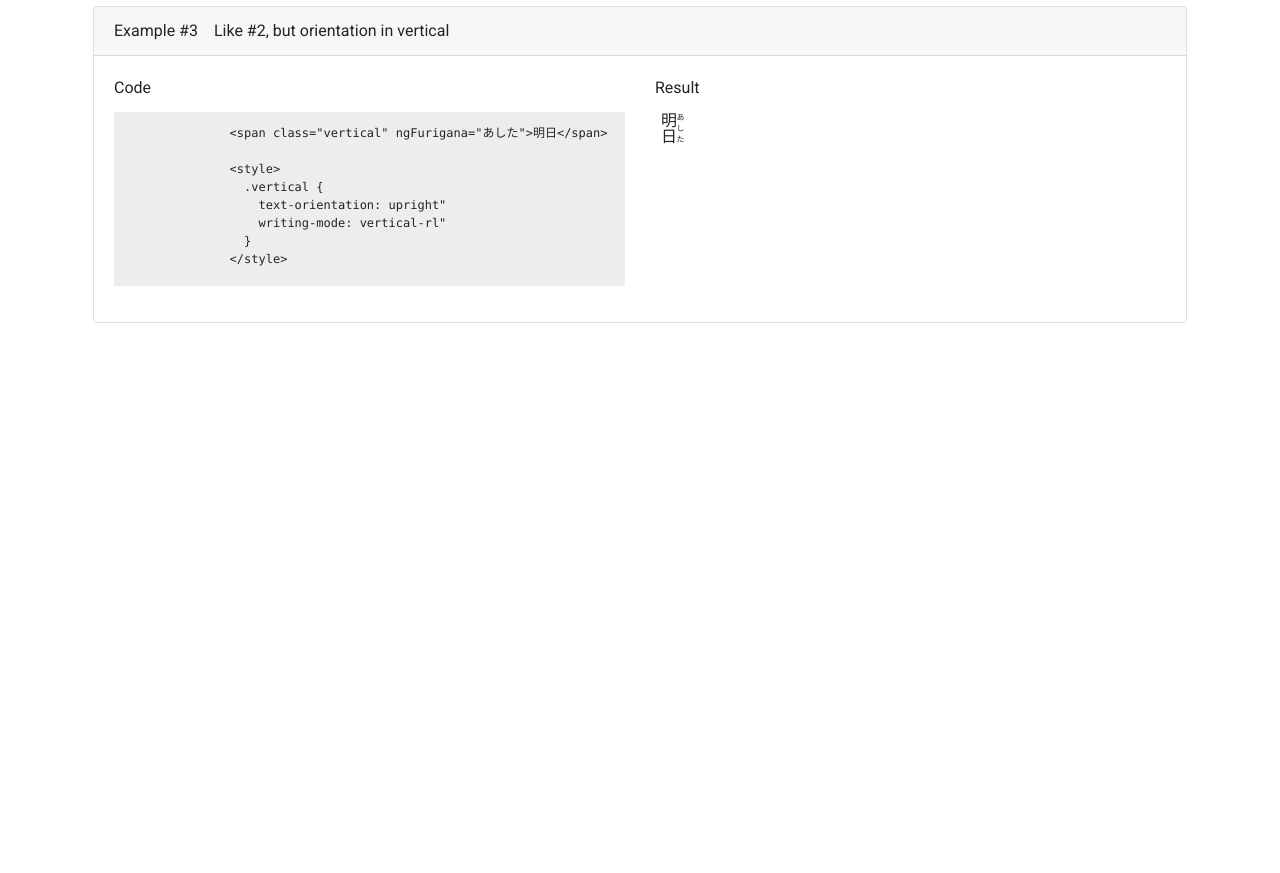
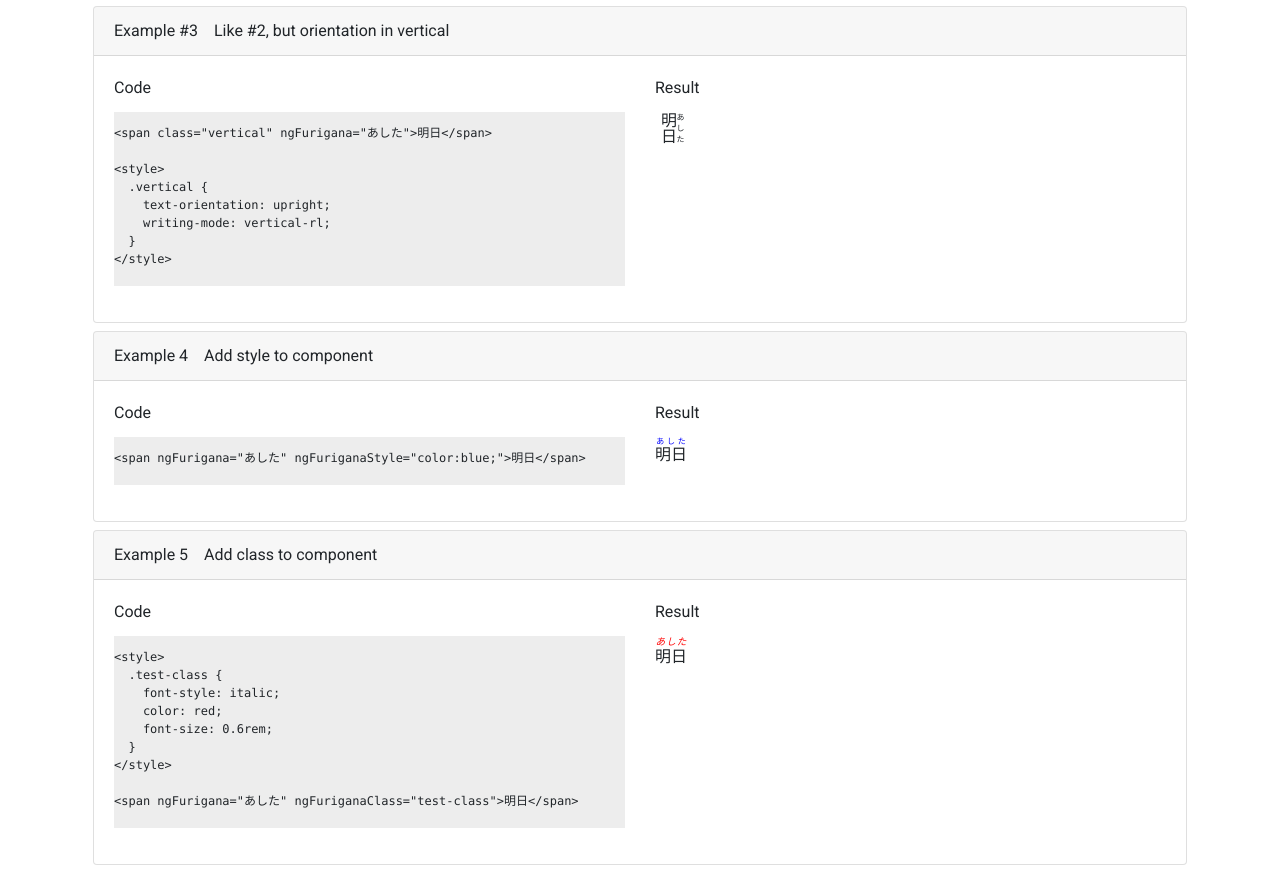
Before and after one commit to ThisIsDemetrio/yang-furigana, an Angular app in the folder furiganaSampleApp/: page / in a window 1280 px wide. Shown: the part 518-1391 px from the top of the page. Before the commit the page ends 849 px from the top, so only its background shows below. Built offline with nearby package versions, Linux system fonts and the light colour scheme.

Commit message:
feat: manual Encapsulation to recognize class #3

```diff
--- a/furiganaSampleApp/projects/ng-furigana/src/lib/ng-furigana.directive.ts
+++ b/furiganaSampleApp/projects/ng-furigana/src/lib/ng-furigana.directive.ts
@@ -44,10 +44,11 @@ export class NgFuriganaDirective implements AfterViewInit {
   /**
    * Generate the template to be added to the HTML as result
    */
-  generateRubyTag(): string {
+  private generateRubyTag(): string {
     let styleCode = '';
     if (!!this.ngFuriganaClass) {
-      styleCode = ` class="${this.ngFuriganaClass}"`;
+      const encapsulationAttribute = this.el.nativeElement.attributes[0];
+      styleCode = ` ${encapsulationAttribute.name} class="${this.ngFuriganaClass}"`;
     }
     if (!!this.ngFuriganaStyle) {
       styleCode += ` style="${this.ngFuriganaStyle}"`;
--- a/furiganaSampleApp/src/app/app.component.html
+++ b/furiganaSampleApp/src/app/app.component.html
@@ -9,7 +9,7 @@
     <div *ngIf="false" class="card m-2">
         <div class="card-header">
           <span class="mr-3">Development</span>
-          <span class="description">Should not show in case it isn't a span element</span>
+          <span class="description">Add class and style to component</span>
         </div>
         <div class="card-body">
           <div class="card-title row">
@@ -19,7 +19,7 @@
           <div class="card-text row">
             <div class="col"></div>
             <div class="col">
-              <span ngFurigana="あした">明日</span>
+              <span ngFurigana="あした" ngFuriganaClass="furigana-class">明日</span>
             </div>
           </div>
         </div>
@@ -88,8 +88,8 @@
 
 &lt;style&gt;
   .vertical &#x0007B;
-                    text-orientation: upright&quot;
-                    writing-mode: vertical-rl&quot;
+    text-orientation: upright;
+    writing-mode: vertical-rl;
   &#x0007D;
 &lt;/style&gt;
             </pre>
@@ -101,10 +101,10 @@
     </div>
   </div>
 
-  <div *ngIf="false" class="card m-2">
+  <div class="card m-2">
     <div class="card-header">
-      <span class="mr-3">Example #4</span>
-      <span class="description">Separate CSS classes</span>
+        <span class="mr-3">Example 4</span>
+        <span class="description">Add style to component</span>
       </div>
       <div class="card-body">
         <div class="card-title row">
@@ -114,11 +114,42 @@
         <div class="card-text row">
           <div class="col">
               <pre>
-              &lt;span class="vertical" ngFurigana="あした"&gt;明日&lt;/span&gt;
+&lt;span ngFurigana="あした" ngFuriganaStyle="color:blue;"&gt;明日&lt;/span&gt;
               </pre>
           </div>
           <div class="col">
-          <span class="vertical" ngFurigana="あした">明日</span>
+            <span ngFurigana="あした" ngFuriganaStyle="color:blue;">明日</span>
+          </div>
+        </div>
+      </div>
+  </div>
+
+  <div class="card m-2">
+      <div class="card-header">
+          <span class="mr-3">Example 5</span>
+          <span class="description">Add class to component</span>
+        </div>
+        <div class="card-body">
+          <div class="card-title row">
+            <div class="col">Code</div>
+            <div class="col">Result</div>
+          </div>
+          <div class="card-text row">
+            <div class="col">
+                <pre>
+&lt;style&gt;
+  .test-class &#x0007B;
+    font-style: italic;
+    color: red;
+    font-size: 0.6rem;
+  &#x0007D;
+&lt;/style&gt;
+
+&lt;span ngFurigana="あした" ngFuriganaClass="test-class"&gt;明日&lt;/span&gt;
+                </pre>
+            </div>
+            <div class="col">
+              <span ngFurigana="あした" ngFuriganaClass="test-class">明日</span>
             </div>
           </div>
         </div>
--- a/furiganaSampleApp/src/app/app.component.scss
+++ b/furiganaSampleApp/src/app/app.component.scss
@@ -27,4 +27,10 @@
     text-orientation: upright;
     writing-mode: vertical-rl;
   }
+
+  .test-class {
+    font-style: italic;
+    color: red;
+    font-size: 0.6rem;
+  }
 }
```
Lines whose indentation alone changed are shown as unchanged.
